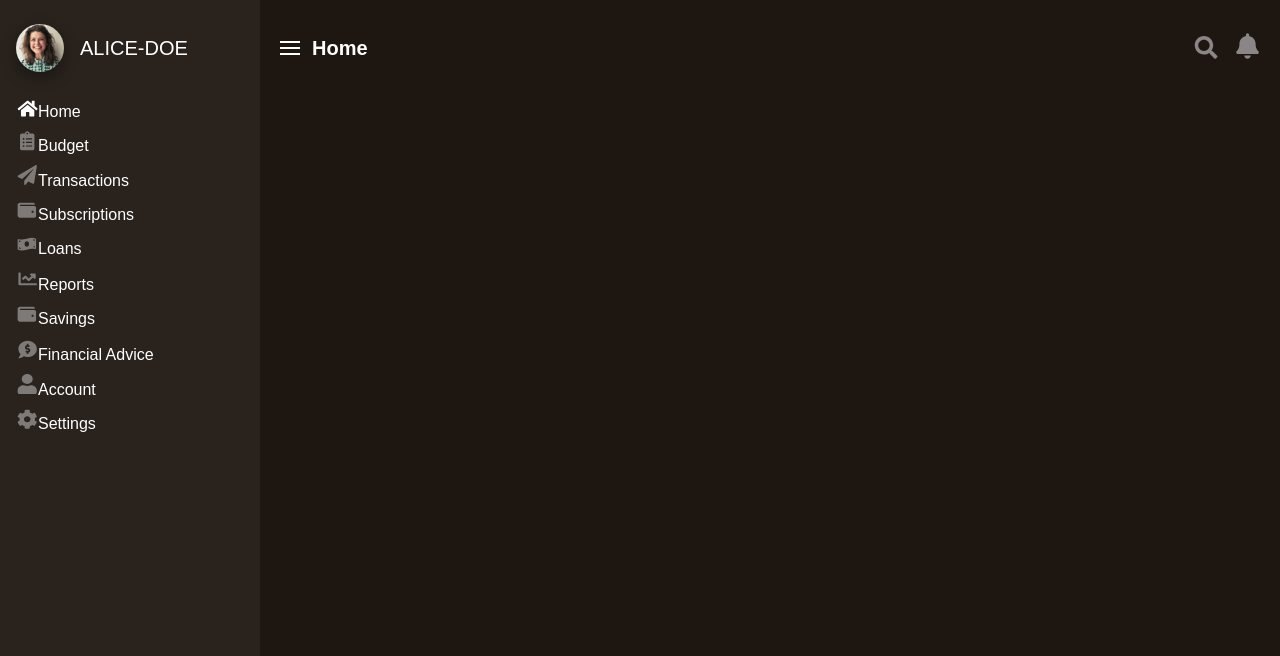
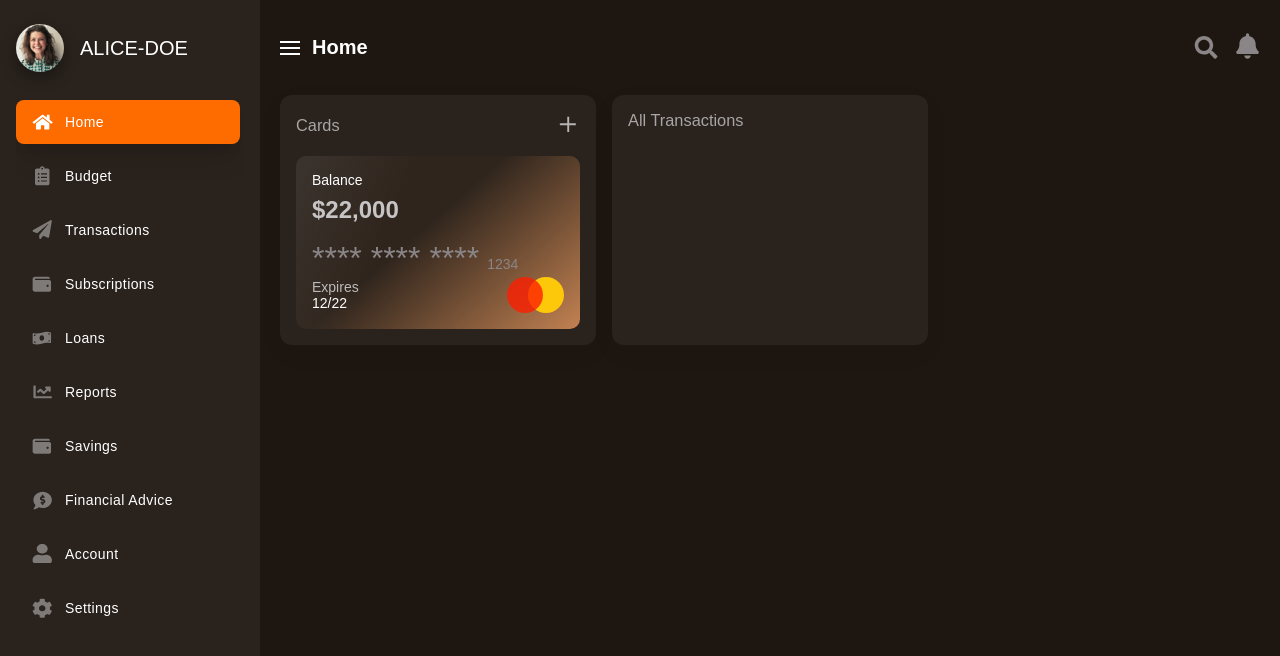
Before and after one commit to sankalpmishra22/Admin-Dashboard, a React (Vite) app: page / in a window 1280 px wide. Shown: the top 656 px of the page. Built offline with nearby package versions, Linux system fonts and the light colour scheme; a web font is replaced by a local one.

Commit message:
Added card design and other details

```diff
--- a/src/App.css
+++ b/src/App.css
@@ -81,3 +81,37 @@ button {
   display: flex;
   min-height: 100vh;
 }
+
+/* Common */
+.lg-value{
+  font-size: 24px;
+  font-weight: 600;
+}
+.grid-common{
+  background-color: var(--clr-primary);
+  border-radius: 12px;
+  box-shadow: rgba(0, 0, 0, 0.05) 0 8px 24px;
+  color: var(--clr-white);
+  padding: 24px;
+}
+.grid-c-title{
+  display: flex;
+  align-items: center;
+  justify-content: space-between;
+  margin-bottom: 16px;
+}
+.grid-c-title-text{
+  font-weight: 400;
+  color: var(--clr-silver);
+}
+.grid-c-title-icon img{
+  width: 24px;
+}
+@media screen and (max-width: 1400px) {
+  .grid-common{
+    padding: 16px;
+  }
+  body{
+    font-size: 14px!important;
+  }
+}
--- /dev/null
+++ b/src/components/Cards/Cards.css
@@ -0,0 +1,52 @@
+.grid-c1 {
+  display: flex;
+  flex-direction: column;
+}
+.grid-c1-content {
+  background: linear-gradient(
+      114.04deg, rgba(66, 59, 55, 0.6) 3.49%, rgba(66, 59, 55, 0) 34.7%),
+    linear-gradient(138.58deg, rgba(59, 43, 30, 0.37) 43.56%, #fea767 122.68%);
+    flex: 1;
+    border-radius: 10px;
+    padding: 16px;
+}
+.grid-c1-content .lg-value{
+    margin-top: 8px;
+    margin-bottom: 16px;
+    color: #c7c4c6;
+}
+.grid-c1-content .card-pin-hidden{
+    font-size: 32px;
+    margin-right: 8px;
+}
+.grid-c1-content span{
+    color: #8a8587;
+}
+.grid-c1 .card-logo-wrapper{
+    display: flex;
+    justify-content: space-between;
+    align-items: center;
+}
+.grid-c1 .card-logo{
+    display: flex;
+}
+.grid-c1 .logo-shape1,
+.grid-c1 .logo-shape2{
+    width: 36px;
+    height: 36px;
+    border-radius: 100%;
+}
+.grid-c1 .logo-shape1{
+    background-color: var(--clr-scarlet-v1);
+    margin-right: -15px;
+    z-index:0;
+}
+.grid-c1 .logo-shape2{
+    background-color: var(--clr-yellow);
+}
+@media screen and (max-width: 768px) {
+    .grid-c1{
+        grid-column-start: 1;
+        grid-column-end: 3;
+    }
+}
--- /dev/null
+++ b/src/components/Cards/Cards.jsx
@@ -0,0 +1,35 @@
+import { iconsImgs } from "../../utils/images"
+import "./Cards.css";
+
+const Cards = () => {
+  return (
+    <div className="grid-one-item grid-common grid-c1">
+        <div className="grid-c-title">
+            <h3 className="grid-c-title-text">Cards</h3>
+            <button className="grid-c-title-icon">
+                <img src={iconsImgs.plus} alt="" />
+            </button>
+        </div>
+        <div className="grid-c1-content">
+            <p>Balance</p>
+            <div className="lg-value">$22,000</div>
+            <div className="card-wrapper">
+                <span className="card-pin-hidden">**** **** ****</span>
+                <span>1234</span>
+            </div>
+            <div className="card-logo-wrapper">
+                <div>
+                    <p className="text text-silver-v1 expiry-text">Expires</p>
+                    <p className="text text-sm text-white">12/22</p>
+                </div>
+                <div className="card-logo">
+                    <div className="logo-shape1"></div>
+                    <div className="logo-shape2"></div>
+                </div>
+            </div>
+        </div>
+    </div>
+  )
+}
+
+export default Cards
--- /dev/null
+++ b/src/components/ContentMain/ContentMain.css
@@ -0,0 +1,20 @@
+.main-content-holder{
+    display: grid;
+    row-gap: 20px;
+}
+
+.content-grid-one{
+    display: grid;
+    grid-template-columns: repeat(3, 1fr);
+    column-gap: 16px;
+}
+.content-grid-two{
+    display: grid;
+    grid-template-columns: repeat(3, 1fr);
+    column-gap: 16px;
+}
+.subgrid-two{
+    display: grid;
+    row-gap: 20px;
+    height: 100%;
+}
--- /dev/null
+++ b/src/components/ContentMain/ContentMain.jsx
@@ -0,0 +1,16 @@
+import Cards from "../Cards/Cards";
+import Transactions from "../Transactions/Transactions";
+import "./ContentMain.css";
+
+const ContentMain = () => {
+  return (
+    <div className="main-content-holder">
+        <div className="content-grid-one">
+            <Cards />
+            <Transactions />
+        </div>
+    </div>
+  )
+}
+
+export default ContentMain
--- /dev/null
+++ b/src/components/Transactions/Transactions.jsx
@@ -0,0 +1,15 @@
+import "./Transactions.css"
+import { transactions } from "../../data/data"
+import { iconsImgs } from "../../utils/images"
+
+const Transactions = () => {
+  return (
+    <div className="grid-one-item grid-common grid-c2">
+        <div className="grid-c-title">
+            <h3 className="grid-c-title-text">All Transactions</h3>
+        </div>
+    </div>
+  )
+}
+
+export default Transactions
--- a/src/layout/Content/Content.jsx
+++ b/src/layout/Content/Content.jsx
@@ -1,9 +1,12 @@
 import ContentTop from "../../components/ContentTop/ContentTop";
 import "./Content.css";
+import ContentMain from "../../components/ContentMain/ContentMain"
+
 const Content = () => {
   return (
     <div className="main-content">
       <ContentTop />
+      <ContentMain />
     </div>
   )
 }
--- a/src/layout/Sidebar/Sidebar.css
+++ b/src/layout/Sidebar/Sidebar.css
@@ -51,7 +51,7 @@
     margin-bottom: 10px;
     margin-right: 4px;
 }
-.nav-links{
+.nav-link{
     display: block;
     height:44px;
     border-radius: 8px;
--- a/src/layout/Sidebar/Sidebar.jsx
+++ b/src/layout/Sidebar/Sidebar.jsx
@@ -8,14 +8,14 @@ const Sidebar = () => {
   const [activeLinkIdx] = useState(1);
   const [sidebarClass, setSidebarClass] = useState("");
   const { isSidebarOpen } = useContext(SidebarContext);
-//   console.log(isSidebarOpen);
-useEffect(() =>{
-    if(isSidebarOpen){
-        setSidebarClass("sidebar-change");
-    }else{
-        setSidebarClass('');
+  //   console.log(isSidebarOpen);
+  useEffect(() => {
+    if (isSidebarOpen) {
+      setSidebarClass("sidebar-change");
+    } else {
+      setSidebarClass("");
     }
-},[isSidebarOpen]);
+  }, [isSidebarOpen]);
 
   return (
     <div className={`sidebar ${sidebarClass}`}>
@@ -29,7 +29,7 @@ useEffect(() =>{
         <ul className="nav-list">
           {navigationLinks.map((navigationLink) => (
             <li className="nav-item" key={navigationLink.id}>
-              <a href="#" className={`nav-link`}>
+              <a href="#" className={`nav-link ${navigationLink.id === activeLinkIdx ? 'active' : null}`}>
                 <img
                   src={navigationLink.image}
                   className="nav-link-icon"
```
Also changed, not shown: src/components/Transactions/Transactions.css (added).
